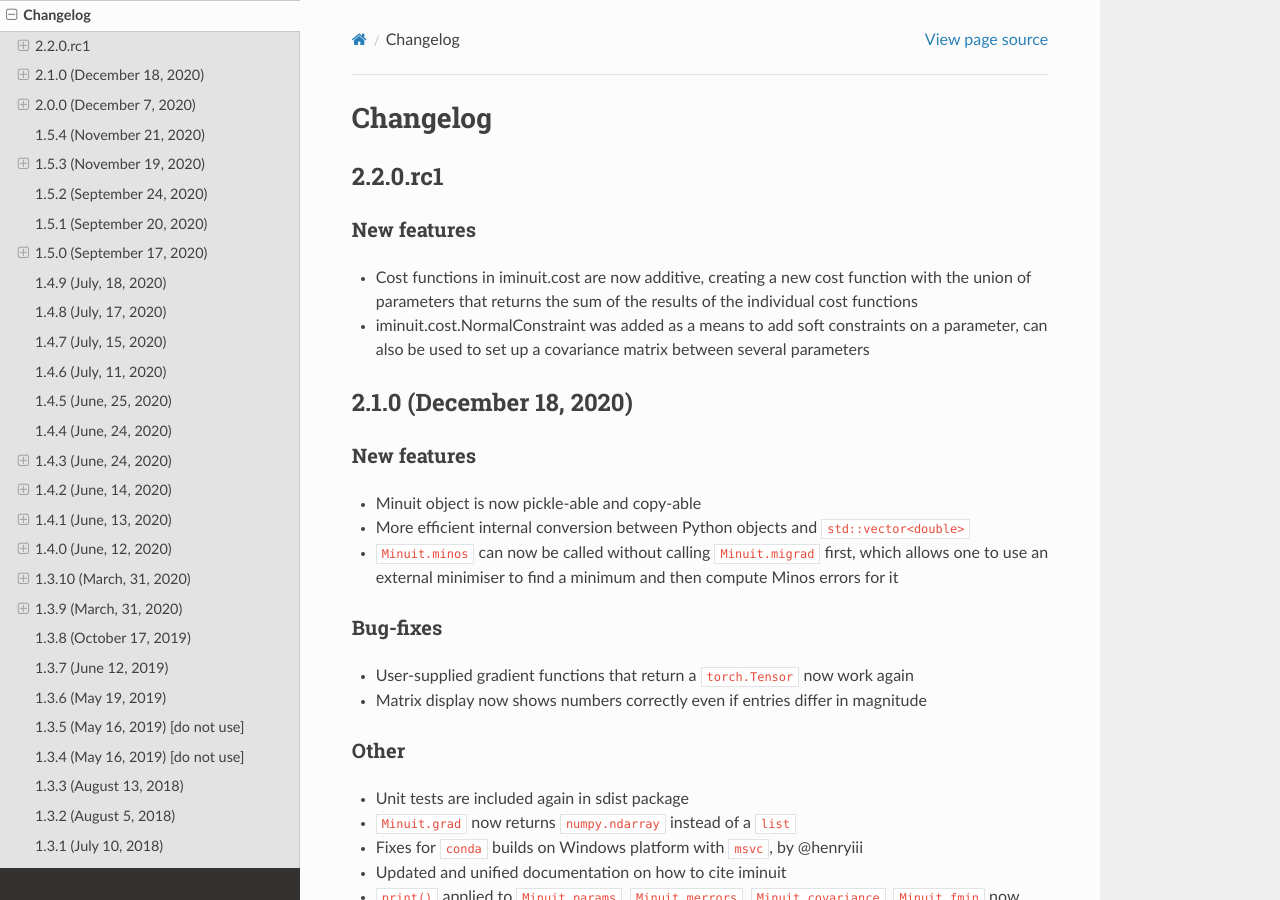
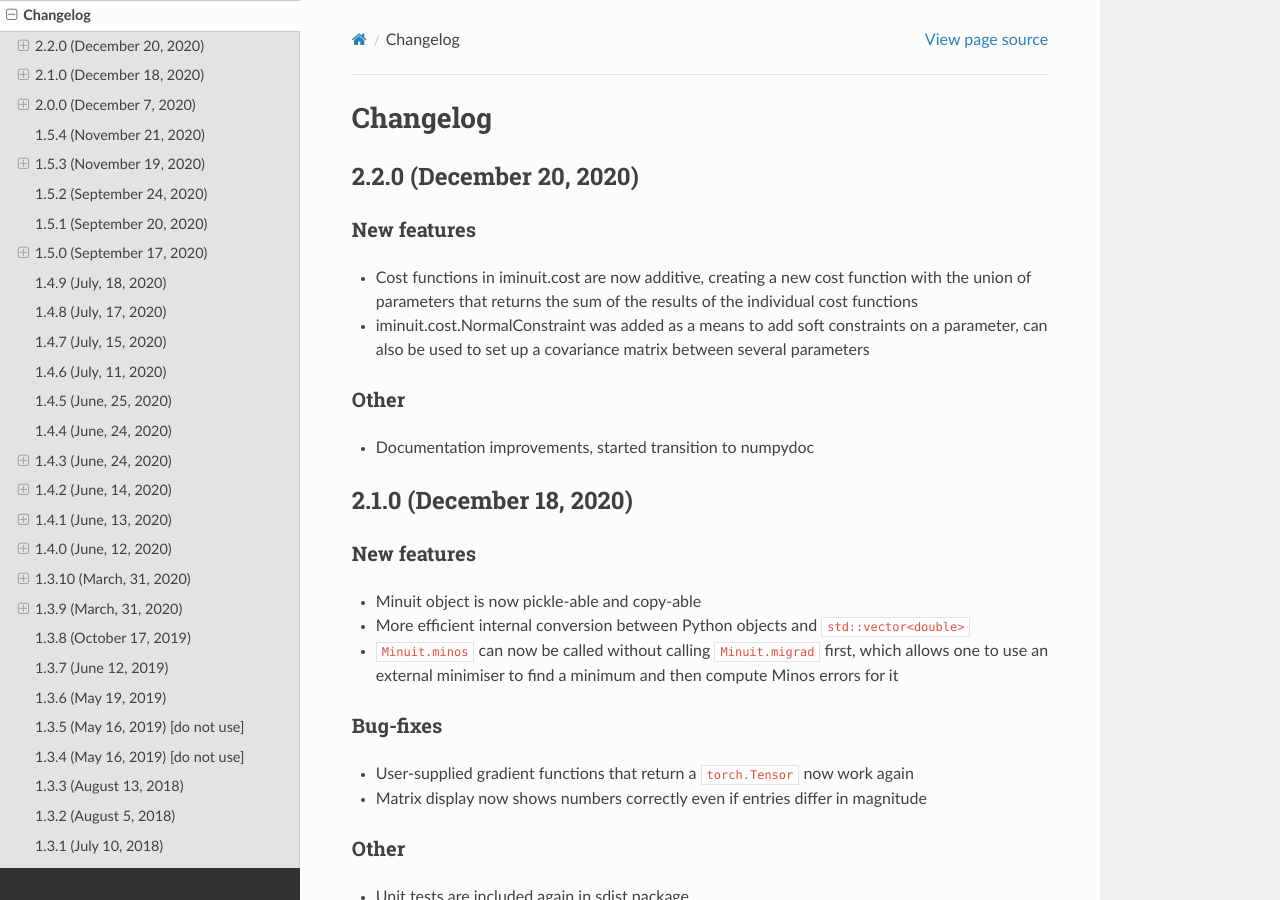
Before and after one commit to scikit-hep/iminuit, a Sphinx documentation site: the page built from doc/changelog.rst, in a window 1280 px wide and 900 px high. Built offline with Sphinx 7.4.7 and the Read the Docs theme 2.0.0, drawn with Linux system fonts in a browser that asks for light colours.

Commit message:
update version and changelog

```diff
--- a/doc/changelog.rst
+++ b/doc/changelog.rst
@@ -5,8 +5,8 @@
 Changelog
 =========
 
-2.2.0.rc1
----------
+2.2.0 (December 20, 2020)
+-------------------------
 
 New features
 ~~~~~~~~~~~~
@@ -14,6 +14,10 @@ New features
   union of parameters that returns the sum of the results of the individual cost functions
 - iminuit.cost.NormalConstraint was added as a means to add soft constraints on a
   parameter, can also be used to set up a covariance matrix between several parameters
+
+Other
+~~~~~
+- Documentation improvements, started transition to numpydoc
 
 2.1.0 (December 18, 2020)
 -------------------------
--- a/src/iminuit/version.py
+++ b/src/iminuit/version.py
@@ -1 +1 @@
-__version__ = "2.2.0.rc1"
+__version__ = "2.2.0"
```
